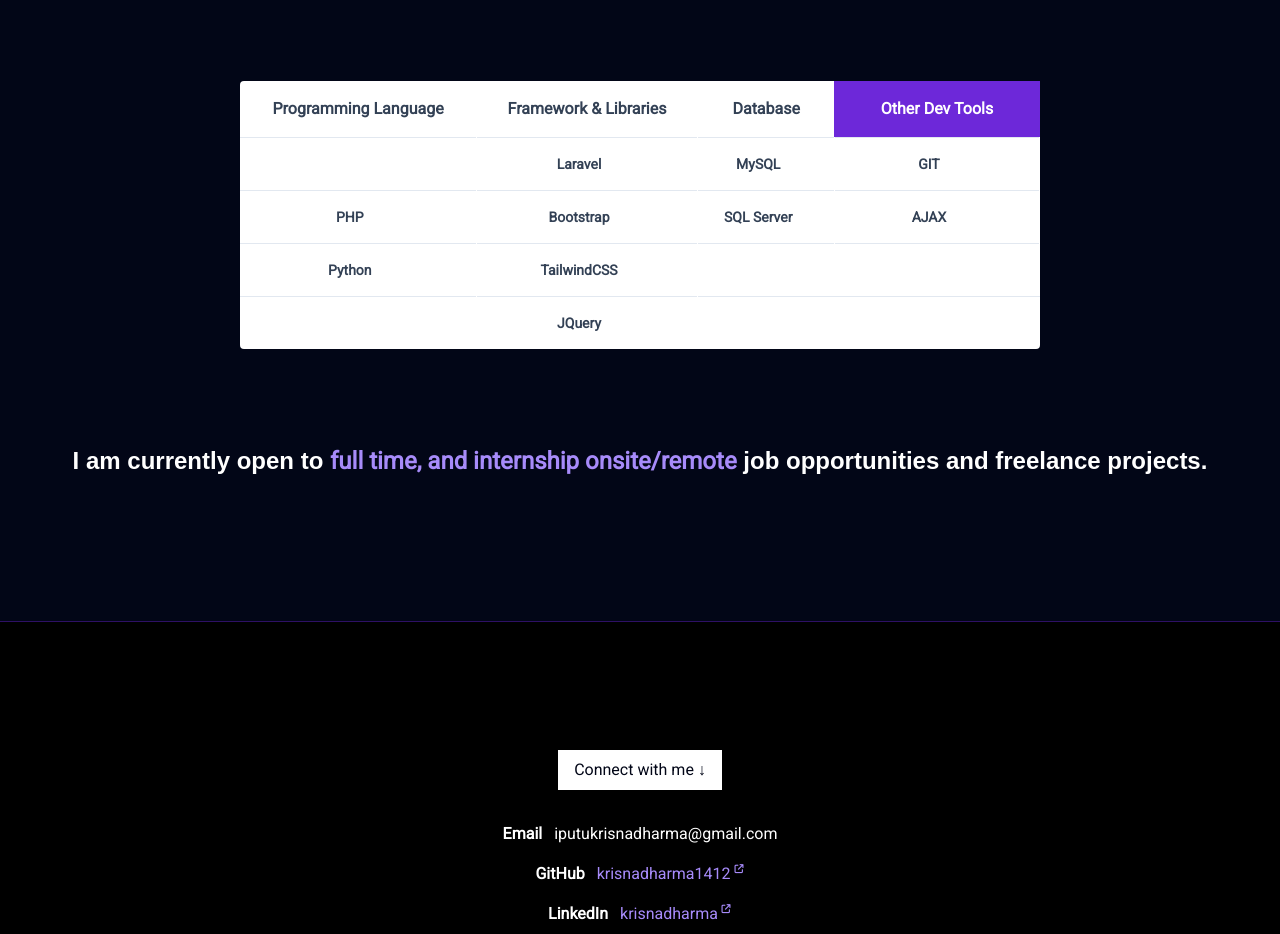
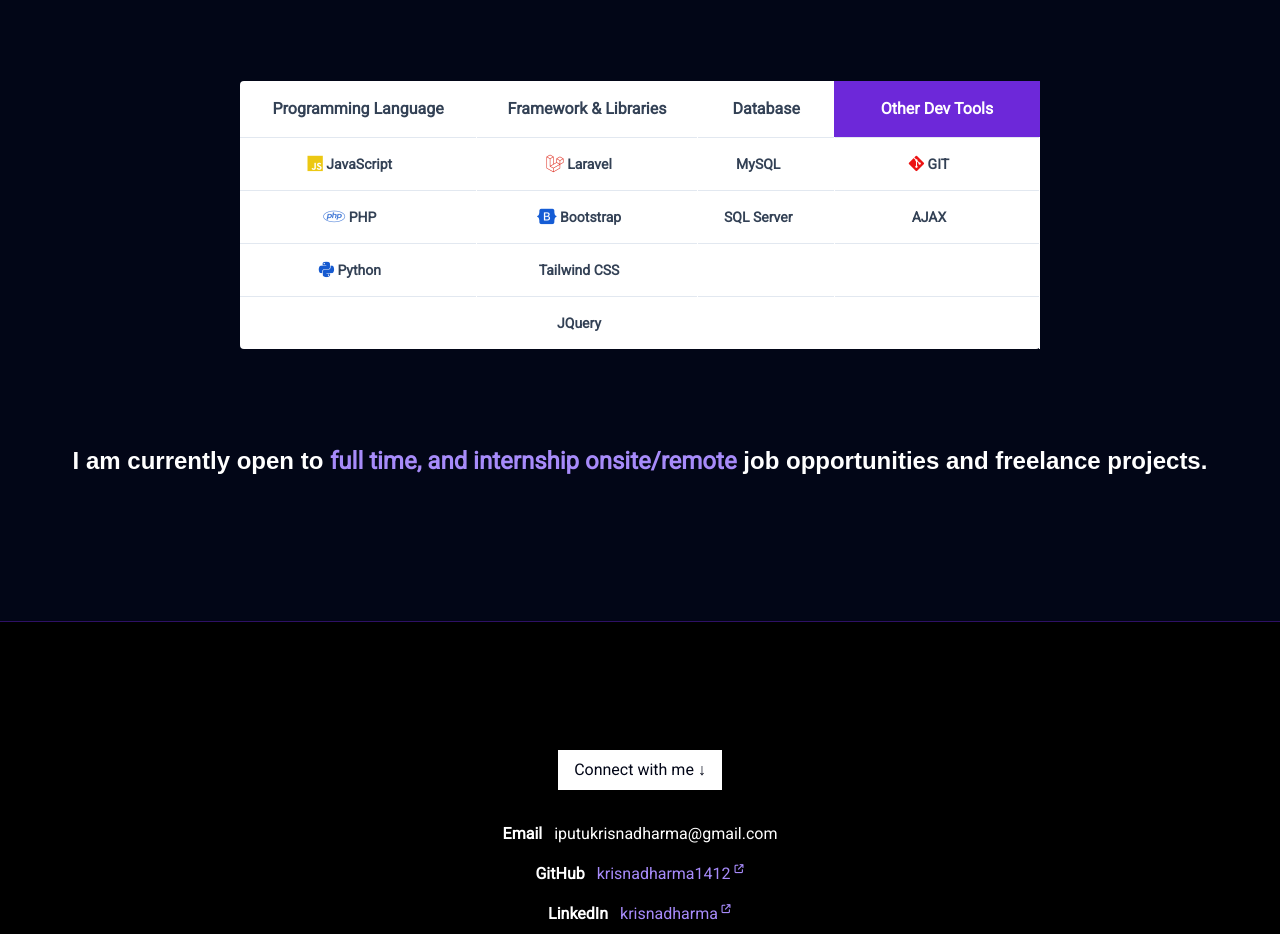
Before and after one commit to krisnadharma1412/Portfolio, a SvelteKit app: page / in a window 1280 px wide. Shown: the part 3140-4074 px from the top of the page. Built offline with nearby package versions, Linux system fonts and the light colour scheme.

Commit message:
add icon

```diff
--- a/src/components/Main.svelte
+++ b/src/components/Main.svelte
@@ -156,25 +156,32 @@
                 <tbody>
                     <tr class="border-b border-solid border-slate-200">
                         <td class="border-r border-solid border-white pl-4 pr-8 py-4 font-semibold text-sm">
-                            <i class="fa-solid fa-javascript"></i>
+                            <i class="fa-brands fa-js fa-lg" style="color: #ecc813;"></i> JavaScript
                         </td>
-                        <td class="border-r border-solid border-white pl-4 pr-8 py-4 font-semibold text-sm">Laravel</td>
+                        <td class="border-r border-solid border-white pl-4 pr-8 py-4 font-semibold text-sm">
+                            <i class="fa-brands fa-laravel fa-lg" style="color: #df2d20;"></i> Laravel</td>
                         <td class="border-r border-solid border-white pl-4 pr-8 py-4 font-semibold text-sm">MySQL</td>
-                        <td class="border-r border-solid border-white pl-4 pr-8 py-4 font-semibold text-sm">GIT</td>
+                        <td class="border-r border-solid border-white pl-4 pr-8 py-4 font-semibold text-sm">
+                            <i class="fa-brands fa-git-alt fa-lg" style="color: #ec1313;"></i> GIT</td>
                     </tr>
                     <tr>
-                        <td class="border-r border-solid border-white pl-4 pr-8 py-4 font-semibold text-sm">PHP</td>
-                        <td class="border-r border-solid border-white pl-4 pr-8 py-4 font-semibold text-sm">Bootstrap</td>
+                        <td class="border-r border-solid border-white pl-4 pr-8 py-4 font-semibold text-sm">
+                            <i class="fa-brands fa-php fa-lg" style="color: #4b7fd8;"></i> PHP</td>
+                        <td class="border-r border-solid border-white pl-4 pr-8 py-4 font-semibold text-sm">
+                            <i class="fa-brands fa-bootstrap fa-lg" style="color: #155cd5;"></i> Bootstrap</td>
                         <td class="border-r border-solid border-white pl-4 pr-8 py-4 font-semibold text-sm">SQL Server</td>
                         <td class="border-r border-solid border-white pl-4 pr-8 py-4 font-semibold text-sm">AJAX</td>
                     </tr>
                     <tr class="border-t border-solid border-slate-200">
-                        <td class="border-r border-solid border-white pl-4 pr-8 py-4 font-semibold text-sm">Python</td>
-                        <td class="border-r border-solid border-white pl-4 pr-8 py-4 font-semibold text-sm">TailwindCSS</td>
+                        <td class="border-r border-solid border-white pl-4 pr-8 py-4 font-semibold text-sm">
+                            <i class="fa-brands fa-python fa-lg" style="color: #165ad0;"></i> Python</td>
+                        <td class="border-r border-solid border-white pl-4 pr-8 py-4 font-semibold text-sm">Tailwind CSS</td>
                     </tr>
                     <tr class="border-t border-solid border-slate-200">
                         <td class="border-r border-solid border-white pl-4 pr-8 py-4 font-semibold text-sm"></td>
                         <td class="border-r border-solid border-white pl-4 pr-8 py-4 font-semibold text-sm">JQuery</td>
+                        <td class="border-r border-solid border-white pl-4 pr-8 py-4 font-semibold text-sm"></td>
+                        <td class="border-r border-solid border-white pl-4 pr-8 py-4 font-semibold text-sm"></td>
                     </tr>
                 </tbody>
             </table>
```
